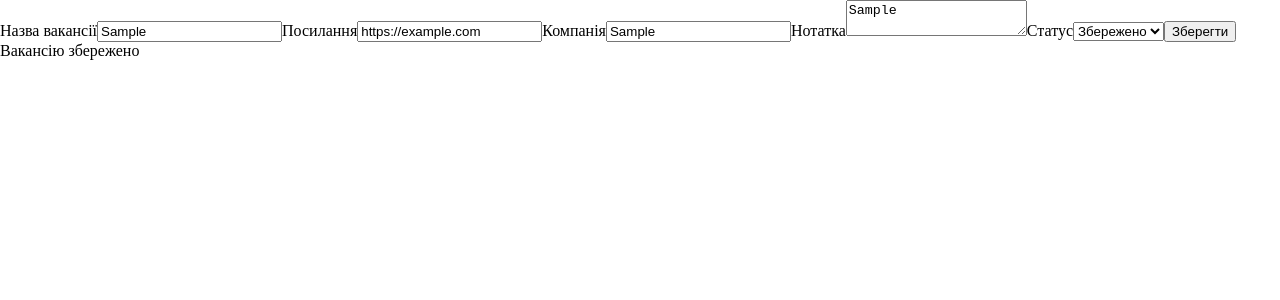
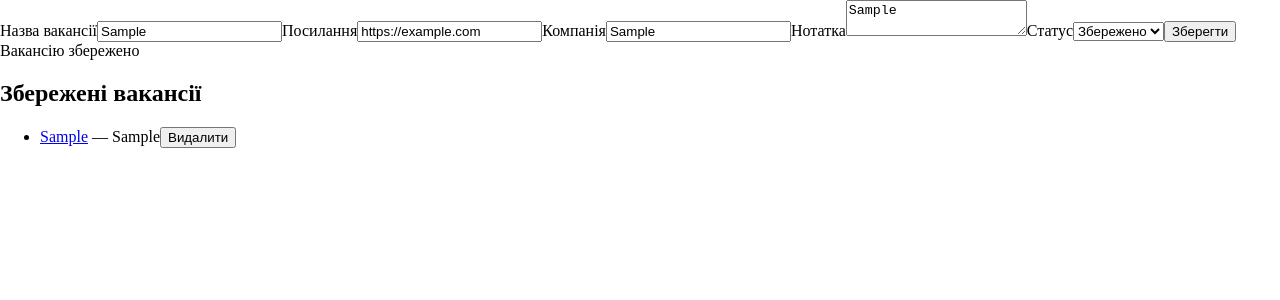
Before and after one commit to TetianaShch/job-tracker, a React (Vite) app: page / in a window 1280 px wide. Both pictures are taken after typing "Sample", "https://example.com", "Sample", "Sample" into the empty fields and a click on the button "Зберегти". Shown: the top 300 px of the page. Built offline with nearby package versions, Linux system fonts and the light colour scheme; no server answers.

Commit message:
Add vacancy list and deletion

```diff
--- a/src/App.tsx
+++ b/src/App.tsx
@@ -1,6 +1,6 @@
 import { useEffect, useState } from "react";
 import type { Vacancy, VacancyStatus } from "./types/vacancy";
-import { saveVacancy } from "./services/vacancies";
+import { getVacancies, saveVacancy, deleteVacancy } from "./services/vacancies";
 
 function App() {
   const [title, setTitle] = useState("");
@@ -9,8 +9,10 @@ function App() {
   const [note, setNote] = useState("");
   const [status, setStatus] = useState<VacancyStatus>("Saved");
   const [message, setMessage] = useState("");
+  const [vacancies, setVacancies] = useState<Vacancy[]>([]);
 
   useEffect(() => {
+    getVacancies().then(setVacancies);
     chrome.tabs.query({ active: true, currentWindow: true }).then(([tab]) => {
       if (tab) {
         setTitle(tab?.title ?? "Назва недоступна");
@@ -33,7 +35,17 @@ function App() {
     };
 
     const saved = await saveVacancy(vacancy);
+
+    if (saved) {
+      setVacancies((current) => [...current, vacancy]);
+    }
+
     setMessage(saved ? "Вакансію збережено" : "Цю вакансію вже збережено");
+  }
+
+  async function handleDelete(id: string) {
+    await deleteVacancy(id);
+    setVacancies((current) => current.filter((item) => item.id !== id));
   }
 
   return (
@@ -82,6 +94,26 @@ function App() {
         <button type="submit">Зберегти</button>
         {message && <p role="status">{message}</p>}
       </form>
+      <section>
+        <h2>Збережені вакансії</h2>
+        {vacancies.length === 0 ? (
+          <p>Поки немає збережених вакансій.</p>
+        ) : (
+          <ul>
+            {vacancies.map((item) => (
+              <li key={item.id}>
+                <a href={item.url} target="_blank" rel="noopener noreferrer">
+                  {item.title}
+                </a>
+                {item.company && <span> — {item.company}</span>}
+                <button type="button" onClick={() => handleDelete(item.id)}>
+                  Видалити
+                </button>
+              </li>
+            ))}
+          </ul>
+        )}
+      </section>
     </>
   );
 }
--- a/src/services/vacancies.ts
+++ b/src/services/vacancies.ts
@@ -17,3 +17,11 @@ export async function saveVacancy(vacancy: Vacancy): Promise<boolean> {
 
     return true;
 }
+
+export async function deleteVacancy(id: string): Promise<void> {
+    const vacancies = await getVacancies();
+
+    await chrome.storage.local.set({
+        vacancies: vacancies.filter((item) => item.id !== id),
+    });
+}
```
